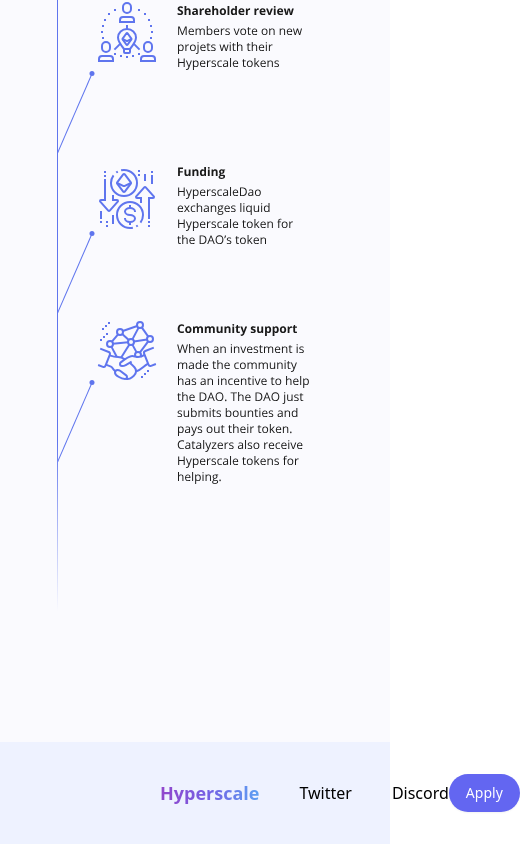
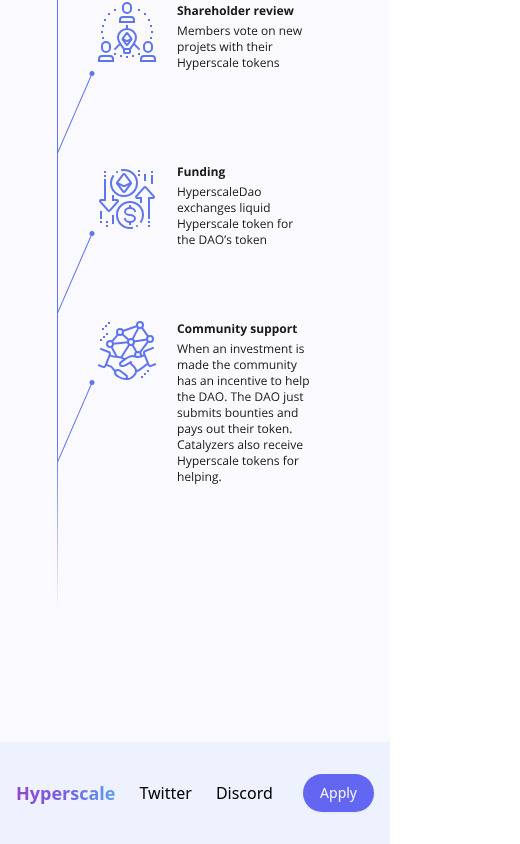
Before and after one commit to metasj/frontend, a Next.js app: page / in a window 390 px wide. Shown: the part 2151-2995 px from the top of the page, 520 px wide, since content can reach past the window. Built offline with nearby package versions, Linux system fonts and the light colour scheme; what @tailwindcss/typography would draw is missing.

Commit message:
responsiveness

```diff
--- a/src/pages/index.js
+++ b/src/pages/index.js
@@ -245,8 +245,8 @@
 				<img src="/timeline-lg.svg" className="hidden md:block" />
 			</div>
 		</div>
-		<footer className="flex items-center justify-between bg-indigo-50 py-8 px-40">
-			<div className="flex items-center space-x-10">
+		<footer className="flex items-center justify-between bg-indigo-50 py-8 px-4 md:px-40">
+			<div className="flex items-center space-x-6 md:space-x-10">
 				<Link href="/">
 					<a
 						className="font-bold text-lg text-transparent"
```
